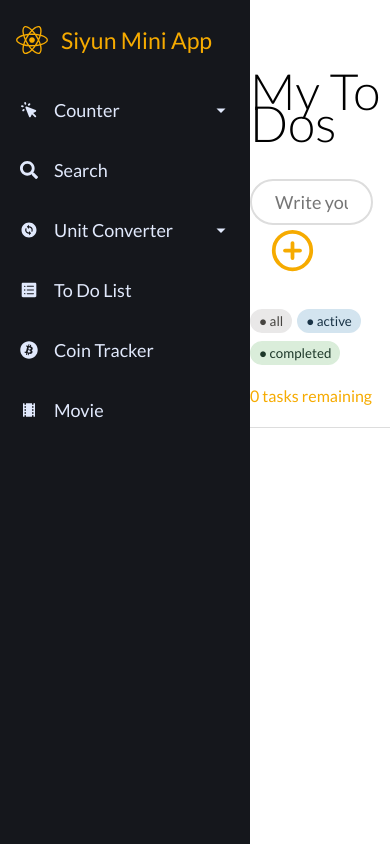
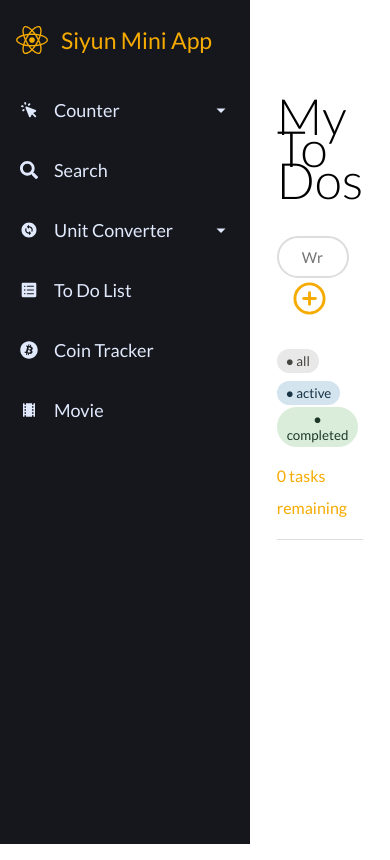
Before and after one commit to leesiyun/react-mini-app, a React (Create React App) app: page /to-do-list in a window 390 px wide. Built offline with nearby package versions, Linux system fonts and the light colour scheme.

Commit message:
FIX : To do list mobile css

```diff
--- a/src/pages/toDoList/ToDoForm.js
+++ b/src/pages/toDoList/ToDoForm.js
@@ -5,7 +5,7 @@ import * as FiIcons from "react-icons/fi";
 const ToDoFormStyle = styled.form`
   margin-bottom: 20px;
   input {
-    width: 88%;
+    width: 85%;
     padding: 10px 23px;
     border-radius: 30px;
     border: 2px solid #dddddd;
@@ -17,8 +17,18 @@ const ToDoFormStyle = styled.form`
     background-color: #fff;
     vertical-align: middle;
     color: #f6ab00;
-    margin: 3px 0 0 20px;
+    margin: 3px 0 0 15px;
     font-size: 45px;
+  }
+
+  @media (max-width: 1000px) {
+    input {
+      width: 83%;
+      font-size: 15px;
+    }
+    button {
+      font-size: 35px;
+    }
   }
 `;
 
--- a/src/pages/toDoList/ToDoItem.js
+++ b/src/pages/toDoList/ToDoItem.js
@@ -16,6 +16,10 @@ const ToDoItemStyle = styled.div`
     font-size: 24px;
     margin-left: 10px;
     visibility: hidden;
+  }
+
+  @media (max-width: 1000px) {
+    font-size: 15px;
   }
 `;
 
--- a/src/pages/toDoList/ToDoList.js
+++ b/src/pages/toDoList/ToDoList.js
@@ -11,8 +11,9 @@ const ToDoListStyle = styled.div`
   height: 85%;
   @media (max-width: 768px) {
     margin-top: 150px;
-    width: 100%;
+    width: 90%;
     height: 100%;
+    margin: 200px 30px 0 30px;
   }
   .remainTasks {
     color: #f6ab00;
```
